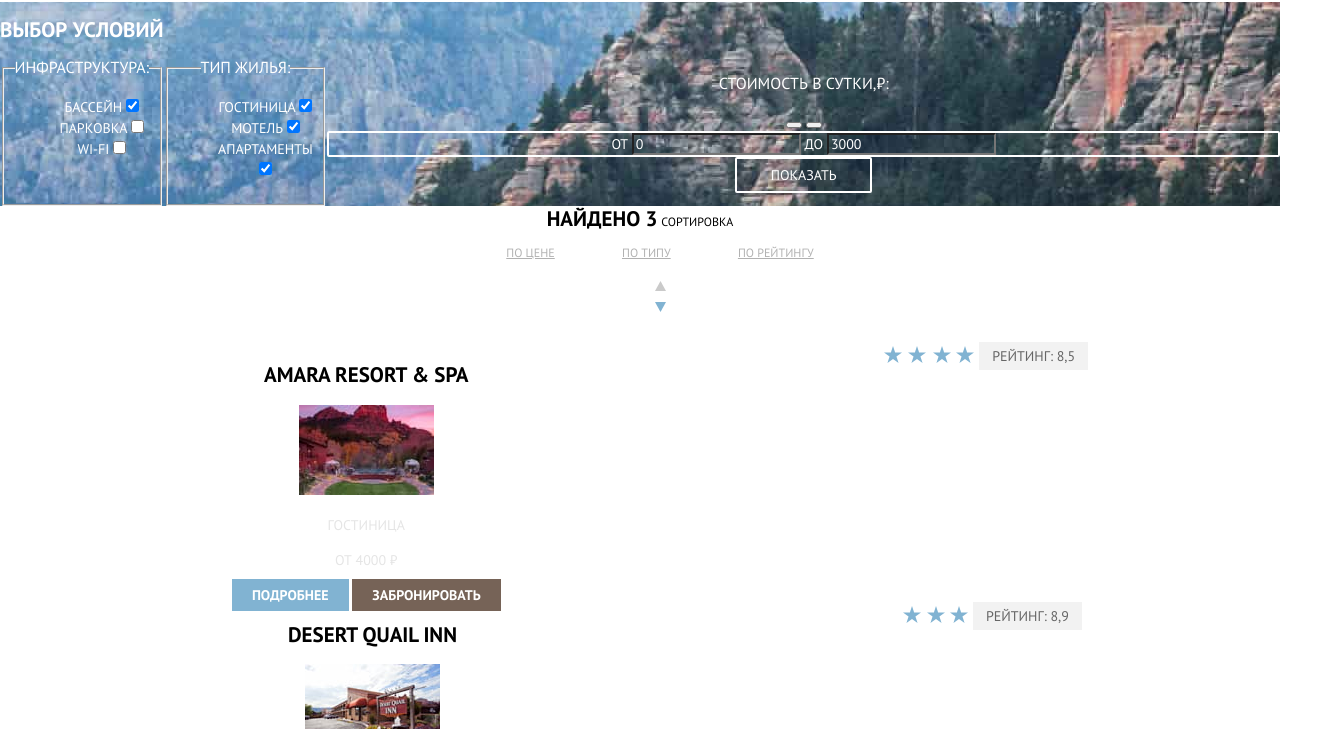
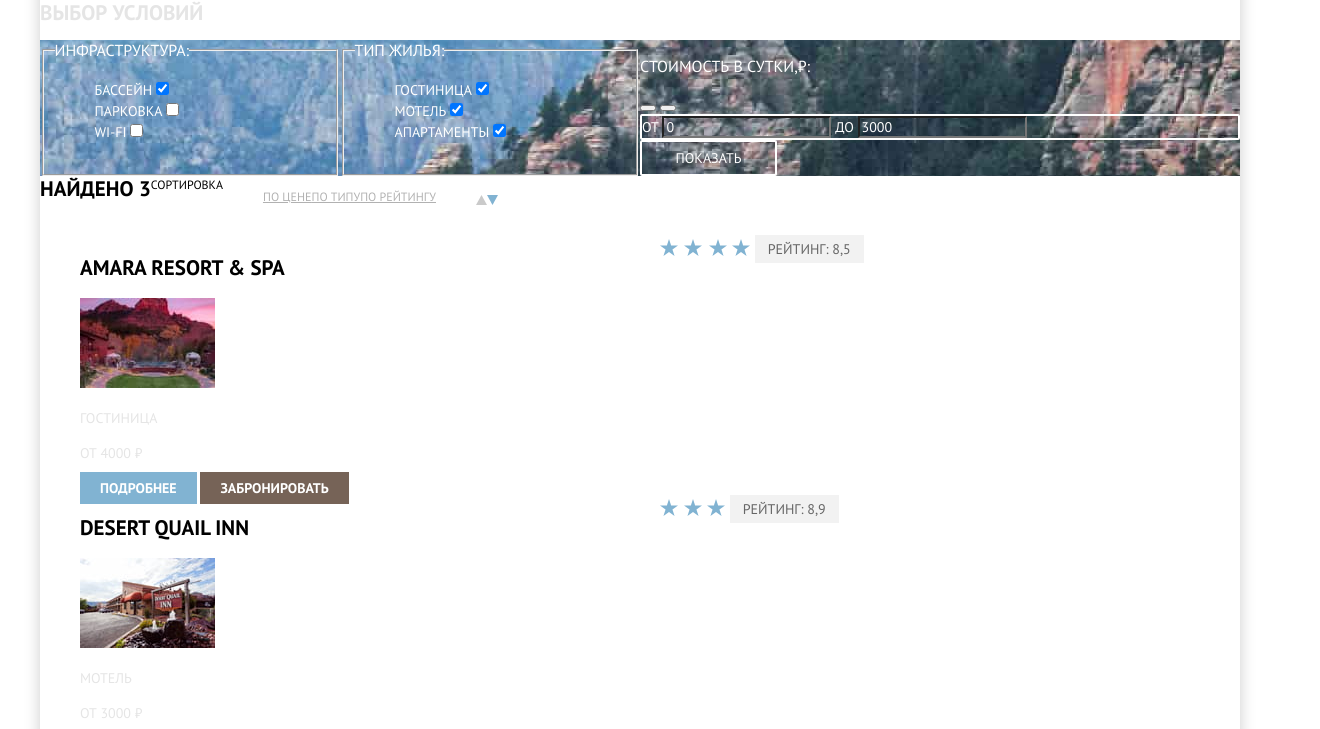
Before and after one commit to Proxa-prog/1817499-sedona-31, a plain HTML site: page catalog.html in a window 1280 px wide. Shown: the part 135-864 px from the top of the page, 1320 px wide, since content can reach past the window. Drawn offline with Linux system fonts and the light colour scheme.

Commit message:
Сетка на гридах для главной страницы и каталога
Про усложнение понял - не повторится. Если есть ещё какие либо замечание, вы скажите, я исправлюсь.
То что порой делаю коряво и не верно -я осознаю. Если что - то не понимаю очень долго порой гуглю, стараясь сам решить проблему.

```diff
--- a/catalog.html
+++ b/catalog.html
@@ -12,6 +12,7 @@
 	<link rel="stylesheet" href="css/style.css">
 </head>
 <body class="page_body">
+	<div  class="container">
 		<header class="main_header">
 		  	<nav class="main_navigation">
 		  		<a  class="main_header_logo" href="index.html"><img src="img/logo.svg" width="138" height="70" alt="Логотип"></a>
@@ -23,14 +24,14 @@
 				</ul>
 		  	</nav>
 		</header>
-	<main class="container">
+		<main>
 
 			<h1 class="catalog">Каталог</h1>
 
 			<form class="catalog_form" action="#" method="get">
 
+			<h2 class="selection">Выбор условий</h2>
 			<section class="selection_of_conditions">
-			<h2 class="selection">Выбор условий</h2>
 
 				<fieldset class="infrastructure">
 					<legend class="caption">Инфраструктура:</legend>
@@ -153,6 +154,8 @@
 					</li>
 				</ul>
 			</section>
+		</main>
+
 		<footer class="main_footer">
 			<div class="footer_contact">
 				<a  class="footer_visit" href="#">#VisitSedona</a>
@@ -171,6 +174,6 @@
 				<a class="button_html_logo" href="https://htmlacademy.ru/intensive/htmlcss"><p>Website by</p><div class="html_logo"></div><!-- <img class="html_logo" src="img/logo_htmlacademy.svg" width="115" height="33" alt="Логотип HTML Academy"> --></a>
 			</div>
 		</footer>
-	</main>
+	</div>
 </body>
 </html>
--- a/css/style.css
+++ b/css/style.css
@@ -29,7 +29,6 @@
 	font-weight: normal;
 	color: var(--basic-extra-grey);
 	text-transform: uppercase;
-	background-color: var(--basic-white);
 
 	min-height: 100%;
 	display: grid;
@@ -39,6 +38,14 @@
 
 .page {
 	height: 100%;
+}
+
+.container {
+  width: 1200px;
+  margin-left: auto;
+  margin-right: auto;
+  box-shadow: 0px 5px 15px rgba(0, 1, 1, 0.2);
+  background-color: var(--basic-white);
 }
 
 
@@ -58,12 +65,11 @@ img {
 	line-height: 26px;
 	background-color: var(--basic-white);
 	display: grid;
-	min-width: 100%;
 }
 
 .main_header_logo {
 	justify-self:center;
-	position: relative;
+	position: relative;		/*В дальнейшем поменять позиционирование логотипа на абсолютное*/
 }
 
 .site_navigation {
@@ -96,9 +102,7 @@ img {
 .container_logo h1 {
 	display: none;
 }
-.container{
-	text-align: center;
-}
+
 .container_logo {
 	text-align: center;
 	background-image: url("../img/background_photo@2x.jpg");
@@ -107,11 +111,11 @@ img {
 }
 
 .container_img {
-	margin: 77.35px auto;
+	margin: 77px auto;
 }
 
 .reason p {
-	margin: 16.5px auto 51px;
+	margin: 16px auto 51px;
 	color: var(--basic-dark);
 	font-size: 14px;
 	line-height: 26px;
@@ -125,7 +129,7 @@ img {
 	font-size: 21px;
 	line-height: 26px;
 	font-weight: bold;
-	margin: 42.5px auto 0;
+	margin: 42px auto 0;
 }
 
 /*---------------------------------advantages---------------------------------*/
@@ -136,7 +140,7 @@ img {
 
 .advantages_list {
 	display: grid;
-	grid-template-rows: : 1fr 1fr 1fr;
+	grid-template-rows: 1fr 1fr 1fr;	/*Упростить*/
 }
 
 .advantages_items_first {
@@ -368,7 +372,8 @@ img {
 	background-repeat: no-repeat;
 	color: var(--basic-white);
 	display: grid;
-	grid-template-columns: min-content min-content 1fr;
+	grid-template-columns: 300px 300px 600px
+
 }
 
 .infrastructure {
@@ -418,19 +423,23 @@ img {
 	font-size: 14px;
 	line-height: 21px;
 	font-weight: 400;
-	display: grid;
-	grid-template-rows: min-content 1fr;
+}
+
+.result_find_line {
+	display: flex;
+}
+
+.result_sort_list, .leaf {
+	display: flex;
 }
 
 .choice_list {
-	display: grid;
-	grid-template-columns: min-content 1fr;
-	grid-template-rows: 1fr 1fr 1fr;
+	margin-left: 0;
 }
 
 .choice_item_amara {
 	display: grid;
-	grid-template-columns: : 1fr 1fr;
+	grid-template-columns: 1fr 1fr;
 	grid-row: 1/2;
 	grid-column: 1/-1;
 }
@@ -445,14 +454,14 @@ img {
 
 .choice_item_desert {
 	display: grid;
-	grid-template-columns: : 1fr 1fr;
+	grid-template-columns: 1fr 1fr;
 	grid-row: 2/3;
 	grid-column: 1/-1;
 }
 
 .choice_item_villas {
 	display: grid;
-	grid-template-columns: : 1fr 1fr;
+	grid-template-columns: 1fr 1fr;
 	grid-row: 3/4;
 	grid-column: 1/-1;
 }
@@ -462,11 +471,6 @@ img {
 	line-height: 26px;
 	font-weight: 700;
 	color: var(--basic-dark);
-}
-
-.result_sort_list li{
-	display: inline;
-	padding: 32px 32px 36px 32px;
 }
 
 .result_sort, .result_sort_list {
```
Also changed, not shown: index.html (+4 -2 lines). Lines whose indentation alone changed are shown as unchanged.
